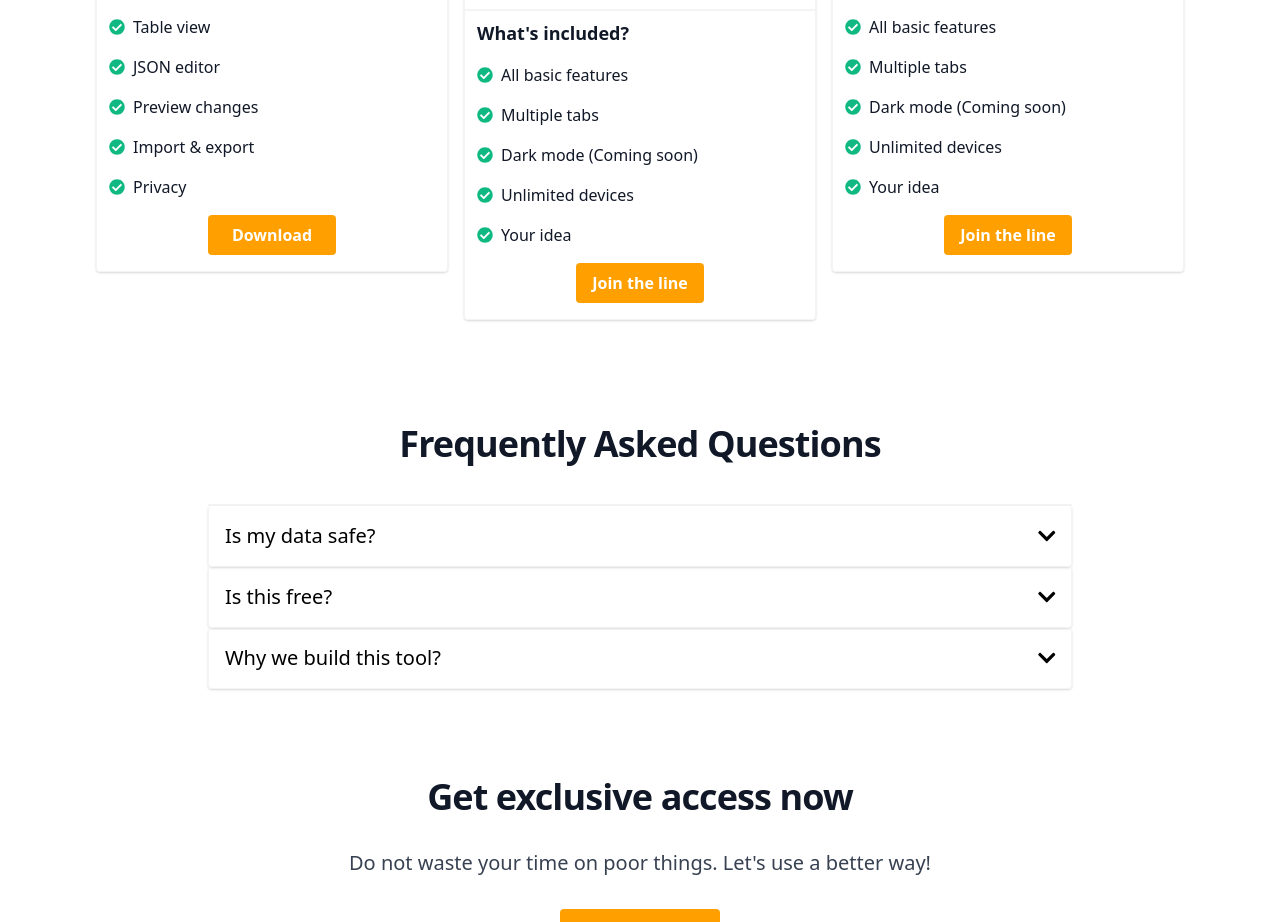
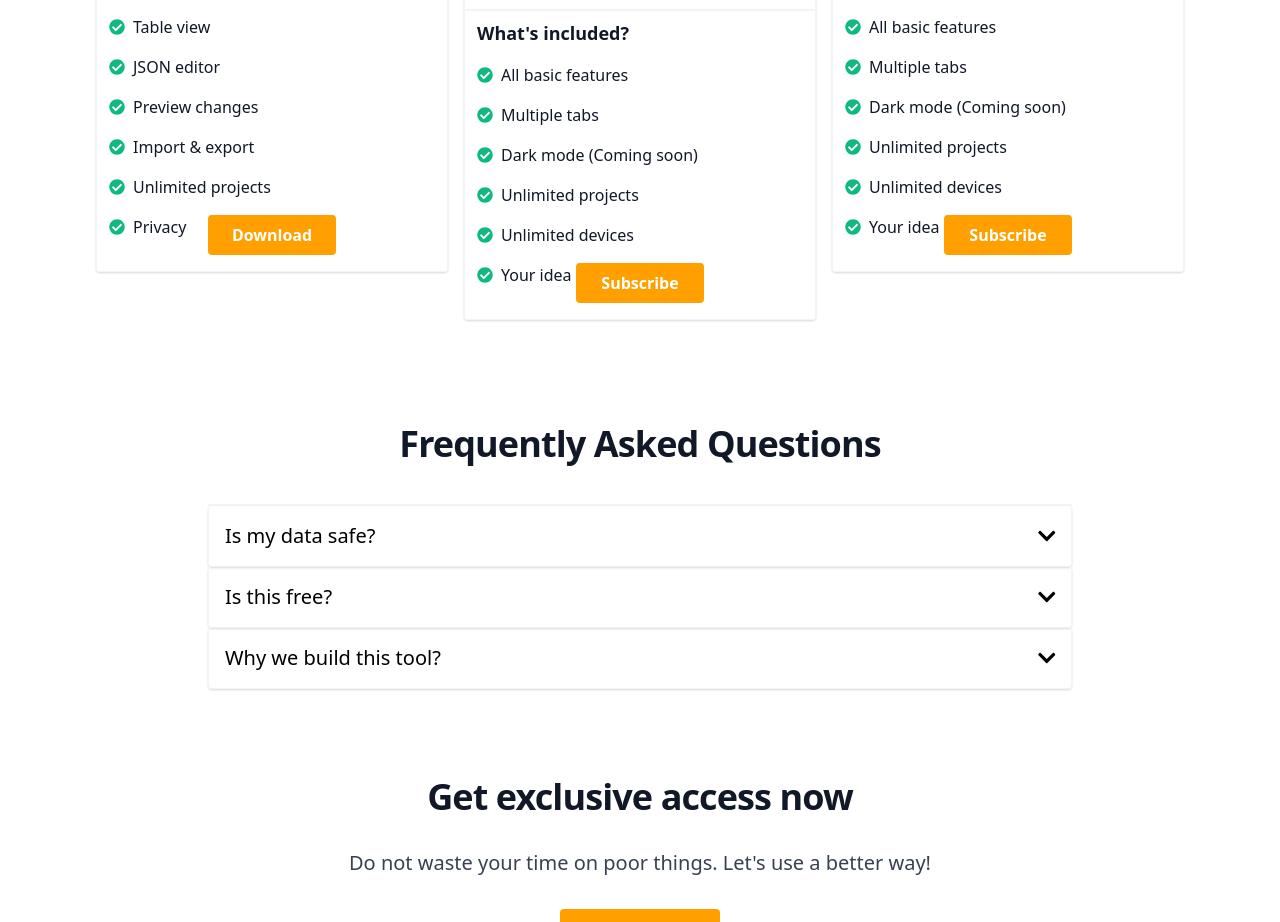
Before and after one commit to thanhlmm/refi-website, a Next.js app: page / in a window 1280 px wide. Shown: the part 3160-4082 px from the top of the page. Built offline with nearby package versions, Linux system fonts and the light colour scheme.

Commit message:
Adjust the layout

```diff
--- a/components/PricingSection.js
+++ b/components/PricingSection.js
@@ -27,6 +27,7 @@ function PricingSection({ header }) {
               'JSON editor',
               'Preview changes',
               'Import & export',
+              'Unlimited projects',
               'Privacy'
             ]}
             cta="Download"
@@ -41,11 +42,13 @@ function PricingSection({ header }) {
               'All basic features',
               'Multiple tabs',
               'Dark mode (Coming soon)',
+              'Unlimited projects',
               'Unlimited devices',
               'Your idea'
             ]}
             cta={
-              <a data-formkit-toggle="e29dbf4a79" href="https://awesome-painter-967.ck.page/e29dbf4a79">Join the line</a>
+              <a href="javascript:void(0)" data-cb-type="checkout" data-cb-plan-id="productive">Subscribe</a>
+              // <a data-formkit-toggle="e29dbf4a79" href="https://awesome-painter-967.ck.page/e29dbf4a79">Join the line</a>
             }
             ctaAction={(e) => { e.preventDefault() }}
             isLarger
@@ -59,11 +62,13 @@ function PricingSection({ header }) {
               'All basic features',
               'Multiple tabs',
               'Dark mode (Coming soon)',
+              'Unlimited projects',
               'Unlimited devices',
               'Your idea'
             ]}
             cta={
-              <a data-formkit-toggle="e29dbf4a79" href="https://awesome-painter-967.ck.page/e29dbf4a79">Join the line</a>
+              <a href="javascript:void(0)" data-cb-type="portal">Subscribe</a>
+              // <a data-formkit-toggle="e29dbf4a79" href="https://awesome-painter-967.ck.page/e29dbf4a79">Join the line</a>
             }
             ctaAction={(e) => { e.preventDefault() }}
           />
```
